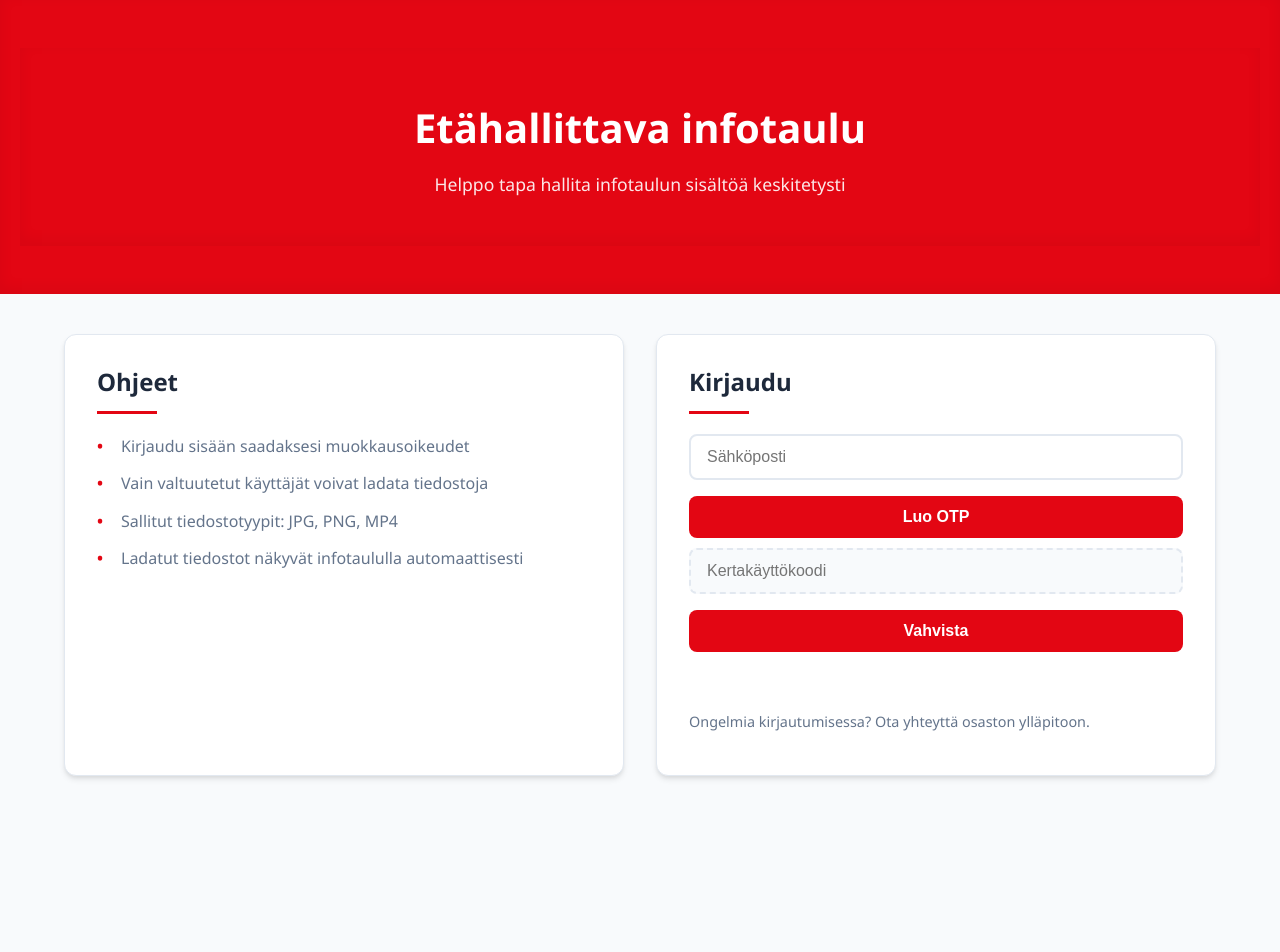
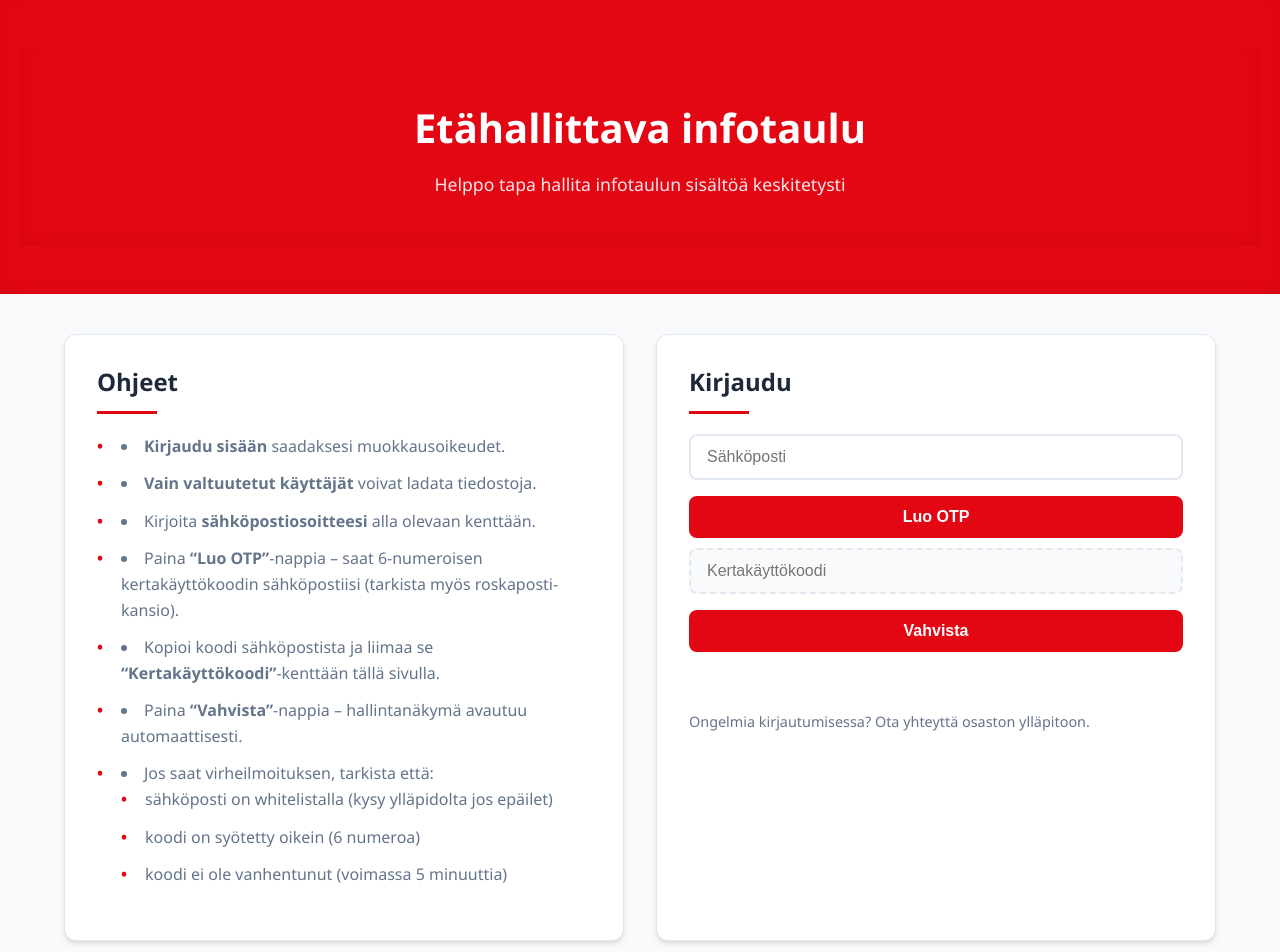
Before and after one commit to PennasenKake/infotaulu, a React (Create React App) app in the folder client/: page / in a window 1280 px wide. Shown: the top 952 px of the page. Built offline with nearby package versions, Linux system fonts and the light colour scheme; no server answers.

Commit message:
OHJEET MUOKKAUS (KIRJAUTUMINEN)

```diff
--- a/client/src/login.js
+++ b/client/src/login.js
@@ -10,12 +10,19 @@ export default function Login({email, setEmail, otp, setOtp, generateOtp, verify
         <div className="guide">
           <div className="panel" aria-labelledby="guide-title">
             <h2 className="panel-title" id="guide-title">Ohjeet</h2>
-            <ul>
-              <li>Kirjaudu sisään saadaksesi muokkausoikeudet</li>
-              <li>Vain valtuutetut käyttäjät voivat ladata tiedostoja</li>
-              <li>Sallitut tiedostotyypit: JPG, PNG, MP4</li>
-              <li>Ladatut tiedostot näkyvät infotaululla automaattisesti</li>
-            </ul>
+              <li><strong>Kirjaudu sisään</strong> saadaksesi muokkausoikeudet.</li>
+              <li><strong>Vain valtuutetut käyttäjät</strong> voivat ladata tiedostoja.</li>
+              <li>Kirjoita <strong>sähköpostiosoitteesi</strong> alla olevaan kenttään.</li>
+              <li>Paina <strong>“Luo OTP”</strong>-nappia – saat 6-numeroisen kertakäyttökoodin sähköpostiisi (tarkista myös roskaposti-kansio).</li>
+              <li>Kopioi koodi sähköpostista ja liimaa se <strong>“Kertakäyttökoodi”</strong>-kenttään tällä sivulla.</li>
+              <li>Paina <strong>“Vahvista”</strong>-nappia – hallintanäkymä avautuu automaattisesti.</li>
+              <li>Jos saat virheilmoituksen, tarkista että:
+                <ul>
+                  <li>sähköposti on whitelistalla (kysy ylläpidolta jos epäilet)</li>
+                  <li>koodi on syötetty oikein (6 numeroa)</li>
+                  <li>koodi ei ole vanhentunut (voimassa 5 minuuttia)</li>
+                </ul>
+              </li>
           </div>
         </div>
 
```
